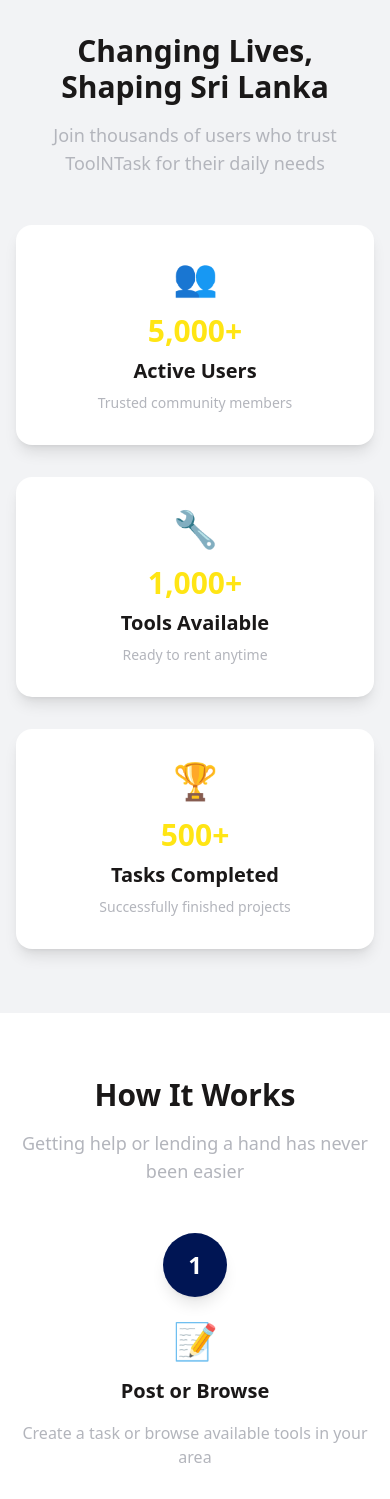
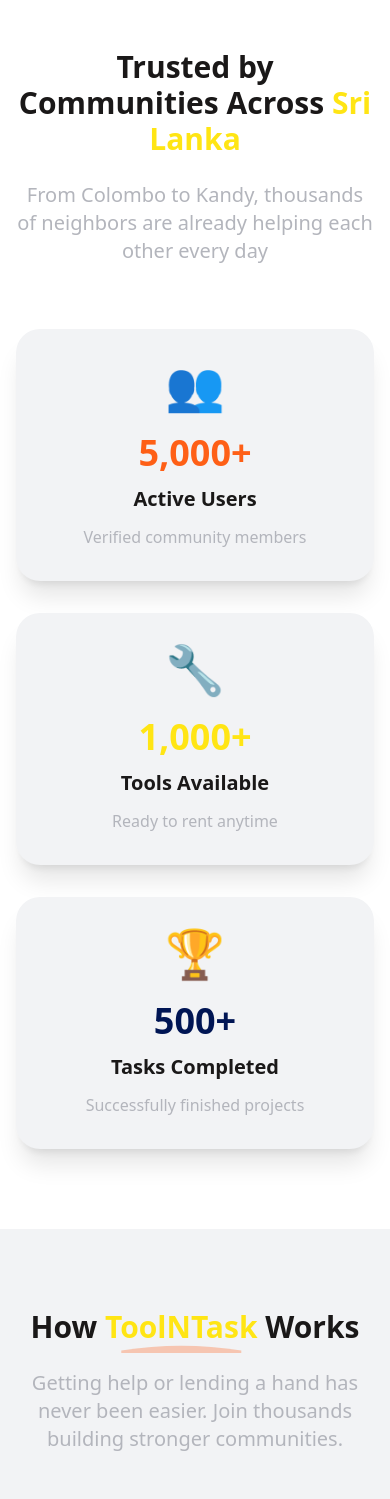
Before and after one commit to SeneshFitzroy/ToolnTask, a Next.js app: page / in a window 390 px wide. Shown: the part 4640-6139 px from the top of the page. Built offline with nearby package versions, Linux system fonts and the light colour scheme.

Commit message:
feat: Enhanced pages/Home.tsx, pages/About.tsx,  - Detailed changes: diff --git a/pages/About.tsx b/pages/About.tsx ind... at 01:58 PM +0530, July 03, 2025

```diff
--- a/pages/About.tsx
+++ b/pages/About.tsx
@@ -4,29 +4,40 @@ import { Button } from '../src/components/ui/button';
 
 export default function About() {
   return (
-    <div className="min-h-screen bg-gray-50 dark:bg-gray-900">
+    <div className="min-h-screen" style={{ backgroundColor: '#F2F3F5' }}>
       <Navigation />
 
-      <div className="py-12 sm:py-16">
+      <div className="py-16 sm:py-20">
         <div className="max-w-6xl mx-auto px-4 sm:px-6 lg:px-8">
-          <div className="text-center mb-12 sm:mb-16">
-            <h1 className="text-3xl sm:text-4xl lg:text-5xl font-bold text-slate-800 dark:text-white mb-4 sm:mb-6">About ToolNTask</h1>
-            <p className="text-lg sm:text-xl text-gray-600 dark:text-gray-300 max-w-3xl mx-auto">
+          <div className="text-center mb-16 sm:mb-20">
+            <h1 className="text-4xl sm:text-5xl lg:text-6xl font-bold mb-6 sm:mb-8" style={{ color: '#1A1818' }}>
+              About{' '}
+              <span
+                className="relative inline-block"
+                style={{ color: '#FFE514' }}
+              >
+                ToolNTask
+                <svg className="absolute -bottom-3 left-0 w-full h-4" viewBox="0 0 100 12" style={{ fill: '#FE5F16', opacity: 0.3 }}>
+                  <path d="M0 10 Q 50 0 100 10 L 100 12 L 0 12 Z" />
+                </svg>
+              </span>
+            </h1>
+            <p className="text-xl sm:text-2xl max-w-4xl mx-auto leading-relaxed" style={{ color: '#B3B5BC' }}>
               Connecting communities through shared tasks and tool rentals.
               Making everyday life easier, one helping hand at a time.
             </p>
           </div>
 
           {/* Mission Section */}
-          <div className="grid grid-cols-1 lg:grid-cols-2 gap-8 sm:gap-12 items-center mb-12 sm:mb-16">
-            <div>
-              <h2 className="text-2xl sm:text-3xl font-bold text-slate-800 dark:text-white mb-4 sm:mb-6">Our Mission</h2>
-              <p className="text-gray-600 dark:text-gray-300 mb-4">
+          <div className="grid grid-cols-1 lg:grid-cols-2 gap-12 sm:gap-16 items-center mb-16 sm:mb-20">
+            <div className="p-8 rounded-3xl shadow-xl" style={{ backgroundColor: '#FFFFFF' }}>
+              <h2 className="text-3xl sm:text-4xl font-bold mb-6 sm:mb-8" style={{ color: '#1A1818' }}>Our Mission</h2>
+              <p className="text-lg mb-6 leading-relaxed" style={{ color: '#B3B5BC' }}>
                 We believe that every community has untapped potential. Whether it&apos;s someone with
                 time to spare looking for extra income, or a neighbor who needs a specific tool
                 for a weekend project, ToolNTask bridges these gaps.
               </p>
-              <p className="text-gray-600 dark:text-gray-300">
+              <p className="text-lg leading-relaxed" style={{ color: '#B3B5BC' }}>
                 Our platform empowers people to share resources, build connections, and create
                 a more collaborative community where everyone benefits.
               </p>
--- a/pages/Home.tsx
+++ b/pages/Home.tsx
@@ -200,32 +200,34 @@ export default function Home() {
       </div>
 
       {/* Stats Section */}
-      <div className="py-16" style={{ backgroundColor: '#F2F3F5' }}>
+      <div className="py-20" style={{ backgroundColor: '#FFFFFF' }}>
         <div className="max-w-7xl mx-auto px-4 sm:px-6 lg:px-8">
-          <div className="text-center mb-12">
-            <h2 className="text-3xl sm:text-4xl font-bold mb-4" style={{ color: '#1A1818' }}>
-              Changing Lives, Shaping Sri Lanka
+          <div className="text-center mb-16">
+            <h2 className="text-3xl sm:text-4xl font-bold mb-6" style={{ color: '#1A1818' }}>
+              Trusted by Communities Across{' '}
+              <span style={{ color: '#FFE514' }}>Sri Lanka</span>
             </h2>
-            <p className="text-lg" style={{ color: '#B3B5BC' }}>
-              Join thousands of users who trust ToolNTask for their daily needs
+            <p className="text-xl max-w-3xl mx-auto" style={{ color: '#B3B5BC' }}>
+              From Colombo to Kandy, thousands of neighbors are already helping each other every day
             </p>
           </div>
 
           <div className="grid grid-cols-1 md:grid-cols-3 gap-8">
             {[
-              { icon: '👥', number: '5,000+', label: 'Active Users', desc: 'Trusted community members' },
-              { icon: '🔧', number: '1,000+', label: 'Tools Available', desc: 'Ready to rent anytime' },
-              { icon: '🏆', number: '500+', label: 'Tasks Completed', desc: 'Successfully finished projects' }
+              { icon: '👥', number: '5,000+', label: 'Active Users', desc: 'Verified community members', color: '#FE5F16' },
+              { icon: '🔧', number: '1,000+', label: 'Tools Available', desc: 'Ready to rent anytime', color: '#FFE514' },
+              { icon: '🏆', number: '500+', label: 'Tasks Completed', desc: 'Successfully finished projects', color: '#001554' }
             ].map((stat, index) => (
               <div
                 key={index}
-                className="text-center p-8 rounded-2xl shadow-lg hover:shadow-xl transition-all duration-300 hover:scale-105"
-                style={{ backgroundColor: '#FFFFFF' }}
+                className="text-center p-8 rounded-3xl shadow-xl hover:shadow-2xl transition-all duration-500 hover:scale-105 group relative overflow-hidden"
+                style={{ backgroundColor: '#F2F3F5' }}
               >
-                <div className="text-4xl mb-4">{stat.icon}</div>
-                <div className="text-3xl font-bold mb-2" style={{ color: '#FFE514' }}>{stat.number}</div>
-                <h3 className="text-xl font-semibold mb-2" style={{ color: '#1A1818' }}>{stat.label}</h3>
-                <p className="text-sm" style={{ color: '#B3B5BC' }}>{stat.desc}</p>
+                <div className="absolute top-0 left-0 w-full h-1 transform origin-left scale-x-0 group-hover:scale-x-100 transition-transform duration-500" style={{ backgroundColor: stat.color }}></div>
+                <div className="text-5xl mb-6 transform group-hover:scale-110 transition-transform duration-300">{stat.icon}</div>
+                <div className="text-4xl font-bold mb-3 transform group-hover:scale-110 transition-transform duration-300" style={{ color: stat.color }}>{stat.number}</div>
+                <h3 className="text-xl font-semibold mb-3" style={{ color: '#1A1818' }}>{stat.label}</h3>
+                <p className="text-base" style={{ color: '#B3B5BC' }}>{stat.desc}</p>
               </div>
             ))}
           </div>
@@ -233,54 +235,81 @@ export default function Home() {
       </div>
 
       {/* How It Works Section */}
-      <div className="py-16" style={{ backgroundColor: '#FFFFFF' }}>
+      <div className="py-20" style={{ backgroundColor: '#F2F3F5' }}>
         <div className="max-w-7xl mx-auto px-4 sm:px-6 lg:px-8">
-          <div className="text-center mb-12">
-            <h2 className="text-3xl sm:text-4xl font-bold mb-4" style={{ color: '#1A1818' }}>
-              How It Works
+          <div className="text-center mb-16">
+            <h2 className="text-3xl sm:text-4xl font-bold mb-6" style={{ color: '#1A1818' }}>
+              How{' '}
+              <span
+                className="relative inline-block"
+                style={{ color: '#FFE514' }}
+              >
+                ToolNTask
+                <svg className="absolute -bottom-2 left-0 w-full h-3" viewBox="0 0 100 10" style={{ fill: '#FE5F16', opacity: 0.3 }}>
+                  <path d="M0 8 Q 50 0 100 8 L 100 10 L 0 10 Z" />
+                </svg>
+              </span>
+              {' '}Works
             </h2>
-            <p className="text-lg" style={{ color: '#B3B5BC' }}>
-              Getting help or lending a hand has never been easier
+            <p className="text-xl max-w-3xl mx-auto" style={{ color: '#B3B5BC' }}>
+              Getting help or lending a hand has never been easier. Join thousands building stronger communities.
             </p>
           </div>
 
-          <div className="grid grid-cols-1 md:grid-cols-3 gap-8">
+          <div className="grid grid-cols-1 md:grid-cols-3 gap-8 lg:gap-12">
             {[
               {
                 step: '1',
                 icon: '📝',
                 title: 'Post or Browse',
-                desc: 'Create a task or browse available tools in your area'
+                desc: 'Create a task listing or browse available tools and services in your neighborhood',
+                color: '#FE5F16'
               },
               {
                 step: '2',
                 icon: '🤝',
                 title: 'Connect & Agree',
-                desc: 'Chat with providers, agree on terms and pricing'
+                desc: 'Chat with providers, negotiate terms, and agree on fair pricing that works for everyone',
+                color: '#FFE514'
               },
               {
                 step: '3',
                 icon: '✅',
                 title: 'Complete & Review',
-                desc: 'Finish the task, make payment, and leave reviews'
+                desc: 'Finish the task safely, complete secure payment, and build trust through honest reviews',
+                color: '#001554'
               }
             ].map((step, index) => (
-              <div key={index} className="text-center relative">
-                <div
-                  className="w-16 h-16 rounded-full flex items-center justify-center text-2xl font-bold text-white mx-auto mb-6 shadow-lg"
-                  style={{ backgroundColor: '#001554' }}
-                >
-                  {step.step}
+              <div key={index} className="text-center relative group">
+                <div className="relative mb-8">
+                  <div
+                    className="w-20 h-20 rounded-2xl flex items-center justify-center text-2xl font-bold text-white mx-auto shadow-xl transform group-hover:scale-110 group-hover:rotate-6 transition-all duration-500"
+                    style={{ backgroundColor: step.color }}
+                  >
+                    {step.step}
+                  </div>
+                  <div className="absolute -top-2 -right-2 w-8 h-8 rounded-full flex items-center justify-center transform group-hover:scale-125 transition-all duration-300" style={{ backgroundColor: '#FFFFFF', boxShadow: '0 4px 12px rgba(0,0,0,0.15)' }}>
+                    <span className="text-xl">{step.icon}</span>
+                  </div>
                 </div>
-                <div className="text-4xl mb-4">{step.icon}</div>
-                <h3 className="text-xl font-semibold mb-4" style={{ color: '#1A1818' }}>{step.title}</h3>
-                <p style={{ color: '#B3B5BC' }}>{step.desc}</p>
+
+                <div className="p-6 rounded-2xl transition-all duration-300 group-hover:shadow-xl" style={{ backgroundColor: '#FFFFFF' }}>
+                  <h3 className="text-xl font-bold mb-4 group-hover:scale-105 transition-transform duration-300" style={{ color: '#1A1818' }}>{step.title}</h3>
+                  <p className="leading-relaxed" style={{ color: '#B3B5BC' }}>{step.desc}</p>
+                </div>
 
                 {index < 2 && (
-                  <div
-                    className="hidden md:block absolute top-8 left-1/2 w-full h-0.5 transform translate-x-6"
-                    style={{ backgroundColor: '#FFE514' }}
-                  />
+                  <div className="hidden md:block absolute top-10 left-1/2 w-full h-1 transform translate-x-8 z-10">
+                    <div
+                      className="w-20 h-1 rounded-full relative overflow-hidden"
+                      style={{ backgroundColor: '#F2F3F5' }}
+                    >
+                      <div
+                        className="absolute inset-0 rounded-full transform origin-left group-hover:scale-x-100 transition-transform duration-1000"
+                        style={{ backgroundColor: '#FFE514', transform: 'scaleX(0.7)' }}
+                      ></div>
+                    </div>
+                  </div>
                 )}
               </div>
             ))}
@@ -289,45 +318,89 @@ export default function Home() {
       </div>
 
       {/* CTA Section */}
-      <div className="py-16" style={{ backgroundColor: '#F2F3F5' }}>
-        <div className="max-w-4xl mx-auto px-4 sm:px-6 lg:px-8 text-center">
-          <h2 className="text-3xl sm:text-4xl font-bold mb-4" style={{ color: '#1A1818' }}>
-            Ready to Get Started?
+      <div className="py-20 relative overflow-hidden" style={{ backgroundColor: '#001554' }}>
+        <div className="absolute inset-0 bg-gradient-to-br from-blue-900 via-blue-800 to-blue-900 opacity-90"></div>
+        <div className="absolute top-0 left-0 w-full h-full">
+          <div className="absolute top-10 left-10 w-20 h-20 rounded-full" style={{ backgroundColor: '#FFE514', opacity: 0.1 }}></div>
+          <div className="absolute top-32 right-20 w-16 h-16 rounded-full" style={{ backgroundColor: '#FE5F16', opacity: 0.1 }}></div>
+          <div className="absolute bottom-20 left-32 w-12 h-12 rounded-full" style={{ backgroundColor: '#FFE514', opacity: 0.1 }}></div>
+          <div className="absolute bottom-10 right-10 w-24 h-24 rounded-full" style={{ backgroundColor: '#FE5F16', opacity: 0.1 }}></div>
+        </div>
+
+        <div className="max-w-5xl mx-auto px-4 sm:px-6 lg:px-8 text-center relative z-10">
+          <div className="inline-flex items-center px-4 py-2 rounded-full mb-8 shadow-lg" style={{ backgroundColor: 'rgba(255, 229, 20, 0.1)', border: '1px solid #FFE514' }}>
+            <span className="text-sm font-semibold" style={{ color: '#FFE514' }}>🚀 Join the Movement</span>
+          </div>
+
+          <h2 className="text-4xl sm:text-5xl font-bold mb-6 leading-tight" style={{ color: '#FFFFFF' }}>
+            Ready to Transform Your{' '}
+            <span
+              className="relative inline-block"
+              style={{ color: '#FFE514' }}
+            >
+              Community?
+              <svg className="absolute -bottom-3 left-0 w-full h-4" viewBox="0 0 100 12" style={{ fill: '#FE5F16', opacity: 0.5 }}>
+                <path d="M0 10 Q 50 0 100 10 L 100 12 L 0 12 Z" />
+              </svg>
+            </span>
           </h2>
-          <p className="text-lg mb-8" style={{ color: '#B3B5BC' }}>
-            Join our community today and discover the power of collaborative living
+
+          <p className="text-xl mb-10 max-w-3xl mx-auto leading-relaxed" style={{ color: 'rgba(255, 255, 255, 0.9)' }}>
+            Join thousands of Sri Lankans building stronger, more connected neighborhoods.
+            Start earning, saving, and helping today.
           </p>
-          <div className="flex flex-col sm:flex-row gap-4 justify-center">
+
+          <div className="flex flex-col sm:flex-row gap-6 justify-center mb-12">
             <Link href="/SignUp">
               <Button
-                className="w-full sm:w-auto text-white px-8 py-4 text-lg font-semibold rounded-xl transition-all duration-300 hover:scale-105 shadow-lg border-0"
-                style={{ backgroundColor: '#FE5F16' }}
+                className="w-full sm:w-auto text-lg font-bold px-10 py-5 rounded-xl transition-all duration-300 hover:scale-105 shadow-2xl border-0 relative overflow-hidden group"
+                style={{ backgroundColor: '#FE5F16', color: '#FFFFFF' }}
                 onMouseEnter={(e) => e.currentTarget.style.backgroundColor = '#FF5D13'}
                 onMouseLeave={(e) => e.currentTarget.style.backgroundColor = '#FE5F16'}
               >
-                Join Now - It's Free
+                <span className="relative z-10">Join Now - It&apos;s Free</span>
+                <div className="absolute inset-0 bg-gradient-to-r from-transparent via-white to-transparent opacity-0 group-hover:opacity-20 transform -skew-x-12 group-hover:translate-x-full transition-all duration-700"></div>
               </Button>
             </Link>
             <Link href="/About">
               <Button
-                className="w-full sm:w-auto px-8 py-4 text-lg font-semibold rounded-xl transition-all duration-300 hover:scale-105 shadow-lg border-2"
+                className="w-full sm:w-auto text-lg font-bold px-10 py-5 rounded-xl transition-all duration-300 hover:scale-105 shadow-2xl border-2 relative overflow-hidden group"
                 style={{
                   backgroundColor: 'transparent',
-                  color: '#001554',
-                  borderColor: '#001554'
+                  color: '#FFFFFF',
+                  borderColor: '#FFFFFF'
                 }}
                 onMouseEnter={(e) => {
-                  e.currentTarget.style.backgroundColor = '#001554';
-                  e.currentTarget.style.color = '#FFFFFF';
+                  e.currentTarget.style.backgroundColor = '#FFFFFF';
+                  e.currentTarget.style.color = '#001554';
                 }}
                 onMouseLeave={(e) => {
                   e.currentTarget.style.backgroundColor = 'transparent';
-                  e.currentTarget.style.color = '#001554';
+                  e.currentTarget.style.color = '#FFFFFF';
                 }}
               >
-                Learn More
+                <span className="relative z-10">Learn More</span>
               </Button>
             </Link>
+          </div>
+
+          <div className="flex flex-wrap justify-center gap-8 text-sm font-medium" style={{ color: 'rgba(255, 255, 255, 0.8)' }}>
+            <div className="flex items-center gap-2">
+              <div className="w-2 h-2 rounded-full" style={{ backgroundColor: '#FFE514' }}></div>
+              <span>No Hidden Fees</span>
+            </div>
+            <div className="flex items-center gap-2">
+              <div className="w-2 h-2 rounded-full" style={{ backgroundColor: '#FE5F16' }}></div>
+              <span>Verified Members</span>
+            </div>
+            <div className="flex items-center gap-2">
+              <div className="w-2 h-2 rounded-full" style={{ backgroundColor: '#FFE514' }}></div>
+              <span>Secure Payments</span>
+            </div>
+            <div className="flex items-center gap-2">
+              <div className="w-2 h-2 rounded-full" style={{ backgroundColor: '#FE5F16' }}></div>
+              <span>24/7 Support</span>
+            </div>
           </div>
         </div>
       </div>
```
